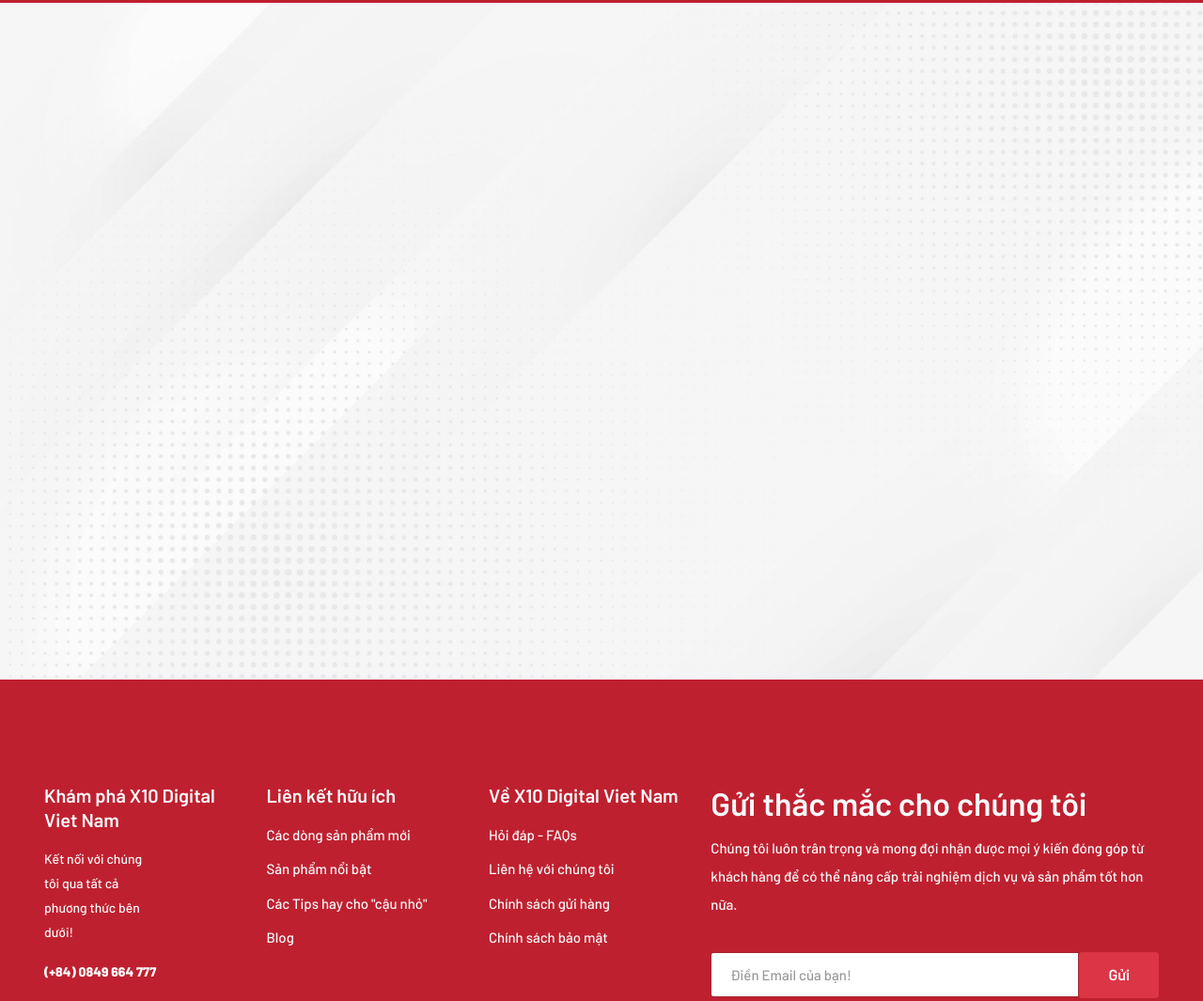
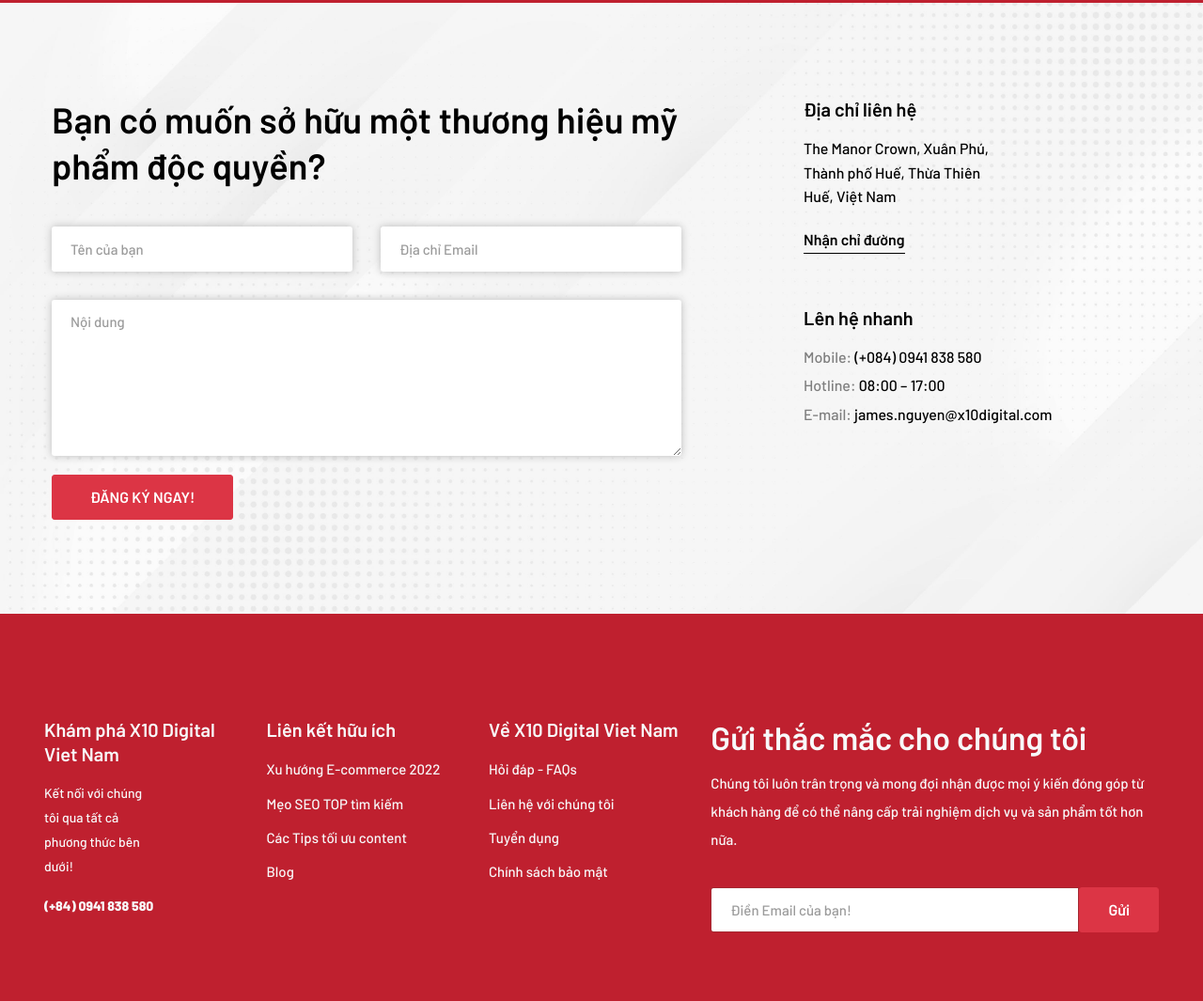
Before and after one commit to phuongtran78/x10td, a plain HTML site: page index.html in a window 1280 px wide. Shown: the part 5037-6102 px from the top of the page at 94% size. Drawn offline with nearby package versions, Linux system fonts and the light colour scheme; a web font is replaced by a local one.

Commit message:
upload soucre

```diff
--- a/index.html
+++ b/index.html
@@ -178,9 +178,6 @@
               </div>
             </div>
             <div class="d-flex align-items-center d-xl-none">
-              <!-- <button class="navbar-toggler border-0 px-0 canvas-toggle" type="button" data-canvas="true" data-canvas-options='{"width":"250px","container":".sidenav"}'>
-                <span class="fs-24 toggle-icon"></span>
-              </button> -->
               <div class="mx-auto">
                 <a class="navbar-brand d-inline-block mr-0 py-5" href="./">
                   <img
@@ -189,15 +186,8 @@
                     alt="X10"
                     class="normal-logo"
                   />
-                  <!-- <img class="logo-size" src="images/logo-X10-web.png" alt="X10" class="sticky-logo"> -->
                 </a>
               </div>
-              <!-- <a href="#search-popup" data-gtf-mfp="true" data-mfp-options="{&quot;type&quot;:&quot;inline&quot;,&quot;focus&quot;: &quot;#keyword&quot;,&quot;mainClass&quot;: &quot;mfp-search-form mfp-move-from-top mfp-align-top&quot;}" class="nav-search d-flex align-items-center text-white">
-                            <svg class="icon icon-magnifying-glass-light fs-28">
-                              <use xlink:href="#icon-magnifying-glass-light"></use>
-                            </svg>
-                            <span class="d-none d-xl-inline-block ml-2 font-weight-500">Tìm kiếm</span>
-                        </a> -->
             </div>
           </nav>
         </div>
@@ -279,10 +269,122 @@
         <div id="section-07" class="sec7">
           <img src="images/Sec7.png" height="920" alt="" />
         </div>
-        <div id="section-08" class="sec7">
+        <!-- <div id="section-08" class="sec7">
           <img src="images/Sec8.png" height="920" alt="" />
+        </div> -->
+      </div>
+      <section
+        id="section-08"
+        style="
+          background-image: url('images/Sec8.png');
+          background-position: center;
+          background-size: cover;
+          background-attachment: fixed;
+        "
+        class="py-lg-13 py-10"
+        data-animated-id="3"
+      >
+        <div class="container">
+          <div class="row">
+            <div class="col-lg-7">
+              <h2 class="fs-38 lh-129 mb-7">
+                Bạn có muốn sở hữu một thương hiệu mỹ phẩm độc quyền?
+              </h2>
+              <form>
+                <div class="row mb-6">
+                  <div class="col-sm-6 mb-6 mb-sm-0">
+                    <input
+                      style="
+                        background-color: #fff;
+                        outline: none !important;
+                        border: 1px solid red;
+                        box-shadow: 0 0 8px #bbbbbb;
+                      "
+                      type="text"
+                      class="form-control border-0"
+                      placeholder="Tên của bạn"
+                      required=""
+                    />
+                  </div>
+                  <div class="col-sm-6">
+                    <input
+                      style="
+                        background-color: #fff;
+                        outline: none !important;
+                        border: 1px solid red;
+                        box-shadow: 0 0 8px #bbbbbb;
+                      "
+                      type="email"
+                      class="form-control border-0"
+                      placeholder="Địa chỉ Email"
+                      required=""
+                    />
+                  </div>
+                </div>
+                <div class="form-group mb-4">
+                  <textarea
+                    style="
+                      background-color: #fff;
+                      outline: none !important;
+                      border: 1px solid red;
+                      box-shadow: 0 0 8px #bbbbbb;
+                    "
+                    class="form-control border-0"
+                    rows="6"
+                    placeholder="Nội dung"
+                  ></textarea>
+                </div>
+                <button
+                  type="submit"
+                  class="btn btn-danger px-7 bg-hover-primary border-hover-primary"
+                >
+                  ĐĂNG KÝ NGAY!
+                </button>
+              </form>
+            </div>
+            <div class="col-lg-4 offset-lg-1 mt-9 mt-lg-0">
+              <div class="mb-7 mb-lg-8" style="max-width: 201px">
+                <h4 class="fs-20 mb-3">Địa chỉ liên hệ</h4>
+                <a href="https://goo.gl/maps/o4udjMGRxBWmTGxL7" target="_blank"
+                  ><p class="mb-2 mb-lg-4 fs-16">
+                    The Manor Crown, Xuân Phú, Thành phố Huế, Thừa Thiên Huế,
+                    Việt Nam
+                  </p></a
+                >
+                <a
+                  href="https://goo.gl/maps/o4udjMGRxBWmTGxL7"
+                  target="_blank"
+                  class="btn btn-link bg-transparent text-secondary border-secondary border-bottom border-0 rounded-0 p-0 fs-16 font-weight-600"
+                >
+                  Nhận chỉ đường
+                </a>
+              </div>
+              <div class="pt-lg-1">
+                <h4 class="fs-20 mb-3">Lên hệ nhanh</h4>
+                <ul class="list-unstyled mb-0 fs-16">
+                  <li class="mb-1">
+                    Mobile:<span class="text-secondary">
+                      <a href="tel:(+084) 0941 838 580">
+                        (+084) 0941 838 580</a
+                      ></span
+                    >
+                  </li>
+                  <li class="mb-1">
+                    Hotline:<span class="text-secondary"> 08:00 – 17:00</span>
+                  </li>
+                  <li>
+                    E-mail:<span>
+                      <a href="mailto:james.nguyen@x10digital.com">
+                        james.nguyen@x10digital.com</a
+                      ></span
+                    >
+                  </li>
+                </ul>
+              </div>
+            </div>
+          </div>
         </div>
-      </div>
+      </section>
     </main>
     <div id="main-div2">
       <a href="tel:(+084) 0941 838 580">
@@ -306,7 +408,7 @@
             </p>
             <p class="fs-14 lh-185 mb-0">
               <strong class="text-secondary text-light"
-                >(+84) 0849 664 777</strong
+                >(+84) 0941 838 580</strong
               >
               <br />
             </p>
@@ -316,17 +418,17 @@
             <ul class="list-unstyled mb-0">
               <li class="pb-1">
                 <a href="san-pham.html" class="text-light lh-175"
-                  >Các dòng sản phẩm mới</a
+                  >Xu hướng E-commerce 2022</a
                 >
               </li>
               <li class="py-1">
                 <a href="san-pham.html" class="text-light lh-175"
-                  >Sản phẩm nổi bật</a
+                  >Mẹo SEO TOP tìm kiếm</a
                 >
               </li>
               <li class="py-1">
                 <a href="blog.html" class="text-light lh-175"
-                  >Các Tips hay cho "cậu nhỏ"</a
+                  >Các Tips tối ưu content</a
                 >
               </li>
               <li class="pt-1">
@@ -344,7 +446,7 @@
                 <a href="#" class="text-light lh-175">Liên hệ với chúng tôi</a>
               </li>
               <li class="py-1">
-                <a href="#" class="text-light lh-175">Chính sách gửi hàng</a>
+                <a href="#" class="text-light lh-175">Tuyển dụng</a>
               </li>
               <li class="pt-1">
                 <a href="#" class="text-light lh-175">Chính sách bảo mật</a>
```
Also changed, not shown: images/Sec3.png.
